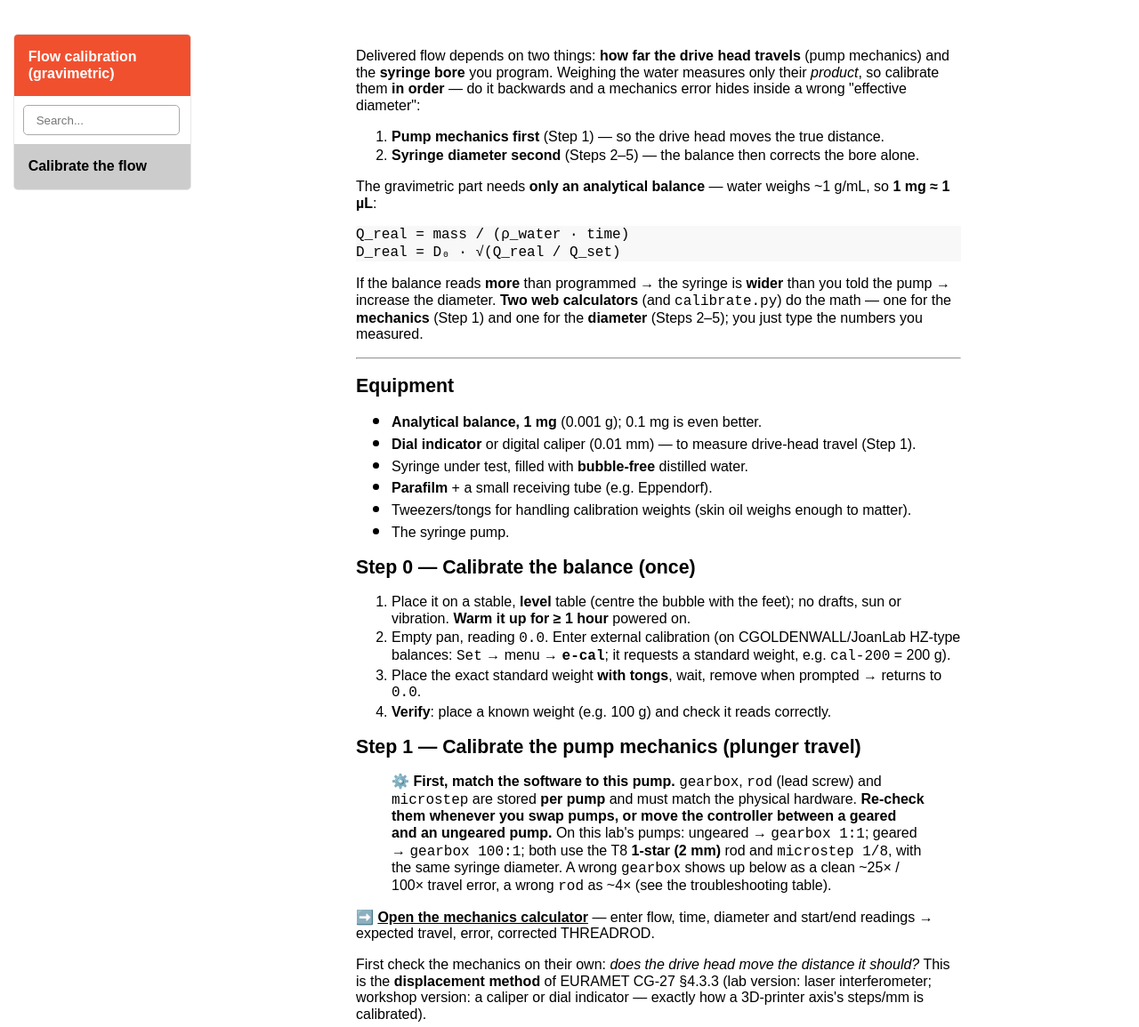
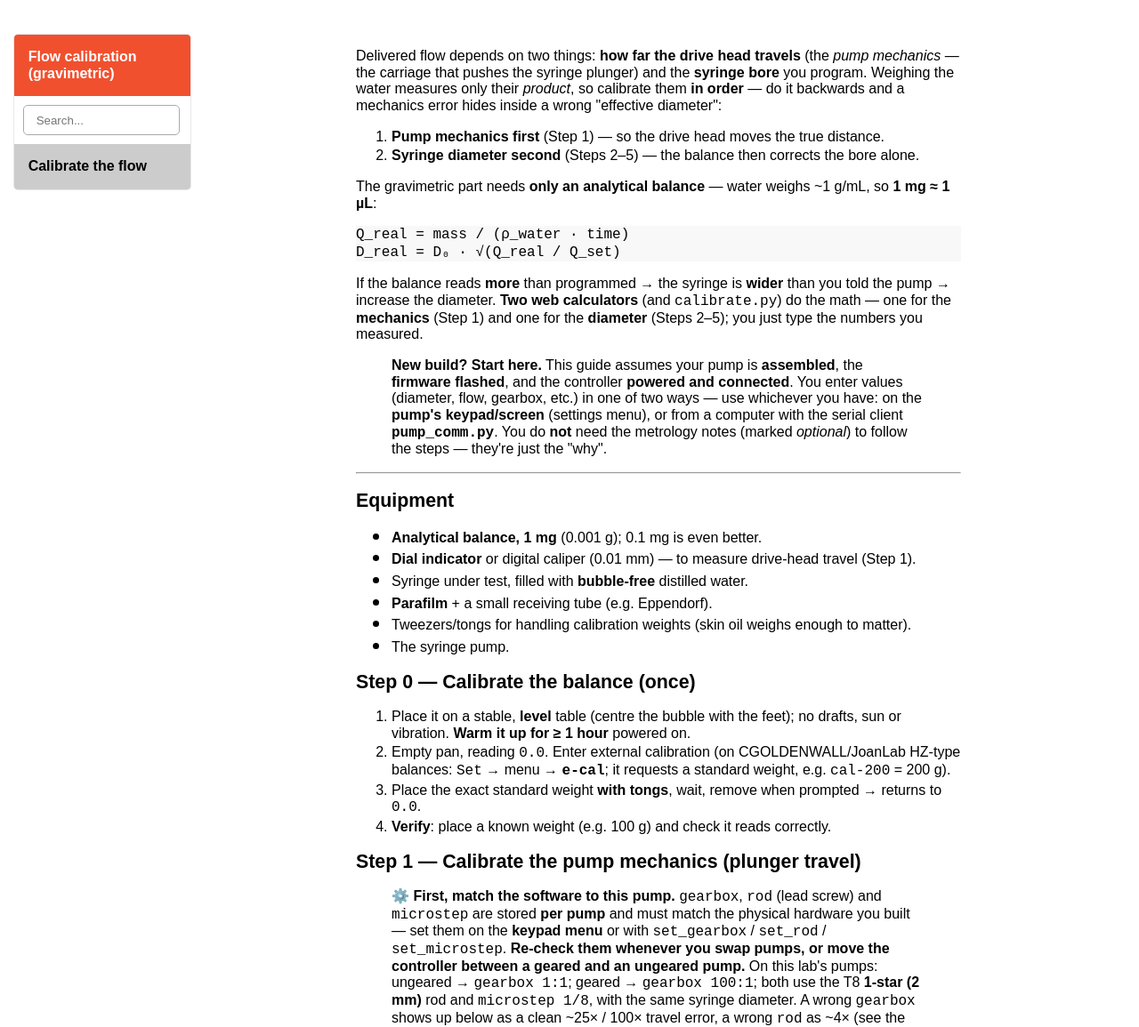
Before and after one commit to jjleon27/flow-calibration, a plain HTML site: page index.html in a window 1280 px wide. Shown: the part 133-1288 px from the top of the page at 89% size. Drawn offline with Linux system fonts and the light colour scheme.

Commit message:
Deploying to gh-pages from @ jjleon27/flow-calibration@d243517af52306d2f0df4c623e5d22b4213ebe55 🚀

```diff
--- a/index.html
+++ b/index.html
@@ -79,9 +79,10 @@
             </nav>
         </div>
         <div class="wrapper">
-    <p>Delivered flow depends on two things: <strong>how far the drive head travels</strong> (pump mechanics) and the
-<strong>syringe bore</strong> you program. Weighing the water measures only their <em>product</em>, so calibrate them
-<strong>in order</strong> — do it backwards and a mechanics error hides inside a wrong "effective diameter":</p>
+    <p>Delivered flow depends on two things: <strong>how far the drive head travels</strong> (the <em>pump mechanics</em> — the
+carriage that pushes the syringe plunger) and the <strong>syringe bore</strong> you program. Weighing the water
+measures only their <em>product</em>, so calibrate them <strong>in order</strong> — do it backwards and a mechanics error
+hides inside a wrong "effective diameter":</p>
 <ol>
 <li><strong>Pump mechanics first</strong> (Step 1) — so the drive head moves the true distance.</li>
 <li><strong>Syringe diameter second</strong> (Steps 2–5) — the balance then corrects the bore alone.</li>
@@ -94,6 +95,13 @@ D_real = D₀ · √(Q_real / Q_set)
 <p>If the balance reads <strong>more</strong> than programmed → the syringe is <strong>wider</strong> than you told the pump →
 increase the diameter. <strong>Two web calculators</strong> (and <code>calibrate.py</code>) do the math — one for the
 <strong>mechanics</strong> (Step 1) and one for the <strong>diameter</strong> (Steps 2–5); you just type the numbers you measured.</p>
+<blockquote>
+<p><strong>New build? Start here.</strong> This guide assumes your pump is <strong>assembled</strong>, the <strong>firmware flashed</strong>,
+and the controller <strong>powered and connected</strong>. You enter values (diameter, flow, gearbox, etc.) in one
+of two ways — use whichever you have: on the <strong>pump's keypad/screen</strong> (settings menu), or from a
+computer with the serial client <strong><code>pump_comm.py</code></strong>. You do <strong>not</strong> need the metrology notes (marked
+<em>optional</em>) to follow the steps — they're just the "why".</p>
+</blockquote>
 <hr />
 <h2 id="equipment">Equipment</h2>
 <ul>
@@ -116,7 +124,8 @@ increase the diameter. <strong>Two web calculators</strong> (and <code>calibrate
 <h2 id="step-1-calibrate-the-pump-mechanics-plunger-travel">Step 1 — Calibrate the pump mechanics (plunger travel)</h2>
 <blockquote>
 <p><strong>⚙️ First, match the software to this pump.</strong> <code>gearbox</code>, <code>rod</code> (lead screw) and <code>microstep</code> are
-stored <strong>per pump</strong> and must match the physical hardware. <strong>Re-check them whenever you swap pumps, or
+stored <strong>per pump</strong> and must match the physical hardware you built — set them on the <strong>keypad menu</strong>
+or with <code>set_gearbox</code> / <code>set_rod</code> / <code>set_microstep</code>. <strong>Re-check them whenever you swap pumps, or
 move the controller between a geared and an ungeared pump.</strong> On this lab's pumps: ungeared →
 <code>gearbox 1:1</code>; geared → <code>gearbox 100:1</code>; both use the T8 <strong>1-star (2 mm)</strong> rod and <code>microstep 1/8</code>,
 with the same syringe diameter. A wrong <code>gearbox</code> shows up below as a clean ~25× / 100× travel error,
@@ -133,7 +142,7 @@ travel comes from <code>flow × time</code>:</p>
    syringe mounted, dispensing to waste, as in a normal run (metrology labs use a rigid glass/steel
    syringe with the mirror on the pusher block; a normal syringe is fine here).</li>
 <li>Set the <strong>diameter D</strong> and a <strong>flow Q</strong> and run for a few minutes — <strong>longer = smaller % error</strong>
-   (<code>set_diameter</code>, <code>set_flow</code>, <code>set_state</code> in <code>pump_comm.py</code>). The commanded travel is
+   (on the keypad, or <code>set_diameter</code>, <code>set_flow</code>, <code>set_state</code> in <code>pump_comm.py</code>). The commanded travel is
    <code>L_set = Q · t / (π · (D/2)²)</code>
    e.g. D = 9.05 mm, Q = 3000 µL/h, t = 15 min → <strong>L_set ≈ 11.7 mm</strong> (keep units consistent; the
    pump's max is 6000 µL/h, and the gearbox does <strong>not</strong> change this travel).</li>
@@ -194,7 +203,8 @@ check.</p>
 </ol>
 <h2 id="step-3-collect-the-output-weighed-timed-collection">Step 3 — Collect the output, weighed (timed collection)</h2>
 <p><strong>Prepare the collection tube first:</strong> close the empty Eppendorf, seal the top with <strong>parafilm</strong>,
-pierce a <strong>small hole</strong> with the <strong>sharp tip of scissors</strong> (just big enough for the capillary — keeps
+pierce a <strong>small hole</strong> with the <strong>sharp tip of scissors</strong> (just big enough for the capillary — the
+thin outlet tube from the syringe — keeps
 evaporation low), and stand it on a <strong>small, very light base</strong> (we cut one from packing foam —
 negligible mass, keeps the round-bottom tube upright on the pan). <strong>Weigh it in this final state</strong>
 (tube + parafilm + hole + foam base) → <code>m_empty</code>, or tare to zero.</p>
```
Also changed, not shown: search_index.json (+1 -1 lines).
